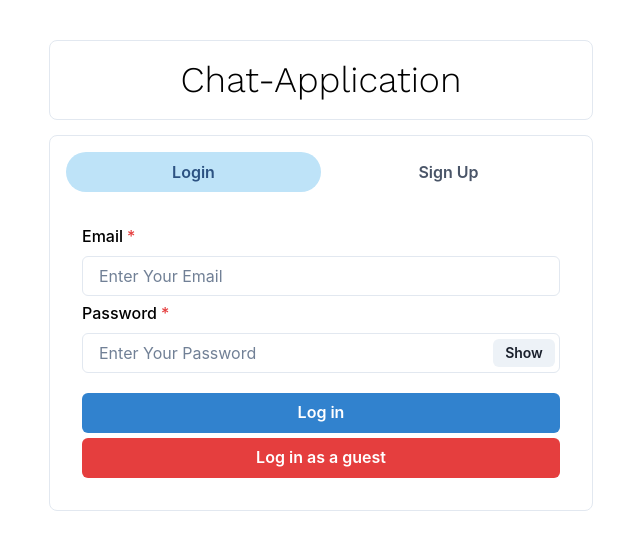
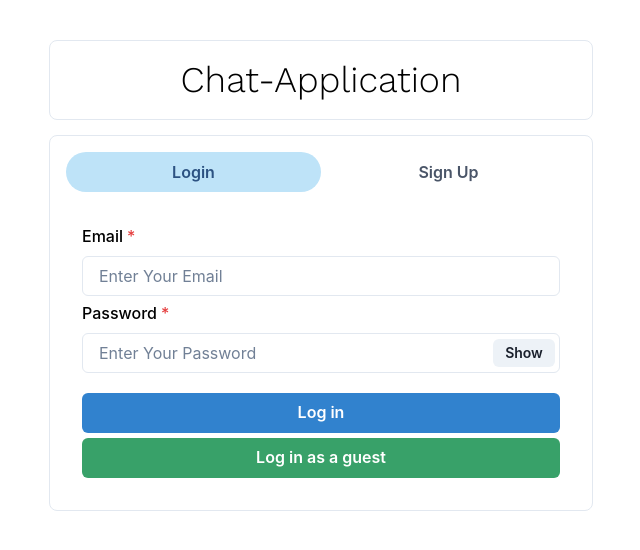
Before and after one commit to JihoonChoi1/chat_application, a React (Create React App) app in the folder frontend/: page / in a window 1280 px wide. Shown: the top 550 px of the page, without its empty margins (319-959 px from the left). Built offline with nearby package versions, Linux system fonts and the light colour scheme.

Commit message:
changed color scheme

```diff
--- a/frontend/src/components/Authentication/Login.js
+++ b/frontend/src/components/Authentication/Login.js
@@ -107,7 +107,7 @@ const Login = () => {
         Log in
       </Button>
       <Button
-        colorScheme="red"
+        colorScheme="green"
         width="100%"
         onClick={() => {
           setEmail("guest@example.com");
```
Also changed, not shown: 7 other files (tests, documents, lock files or other folders).
